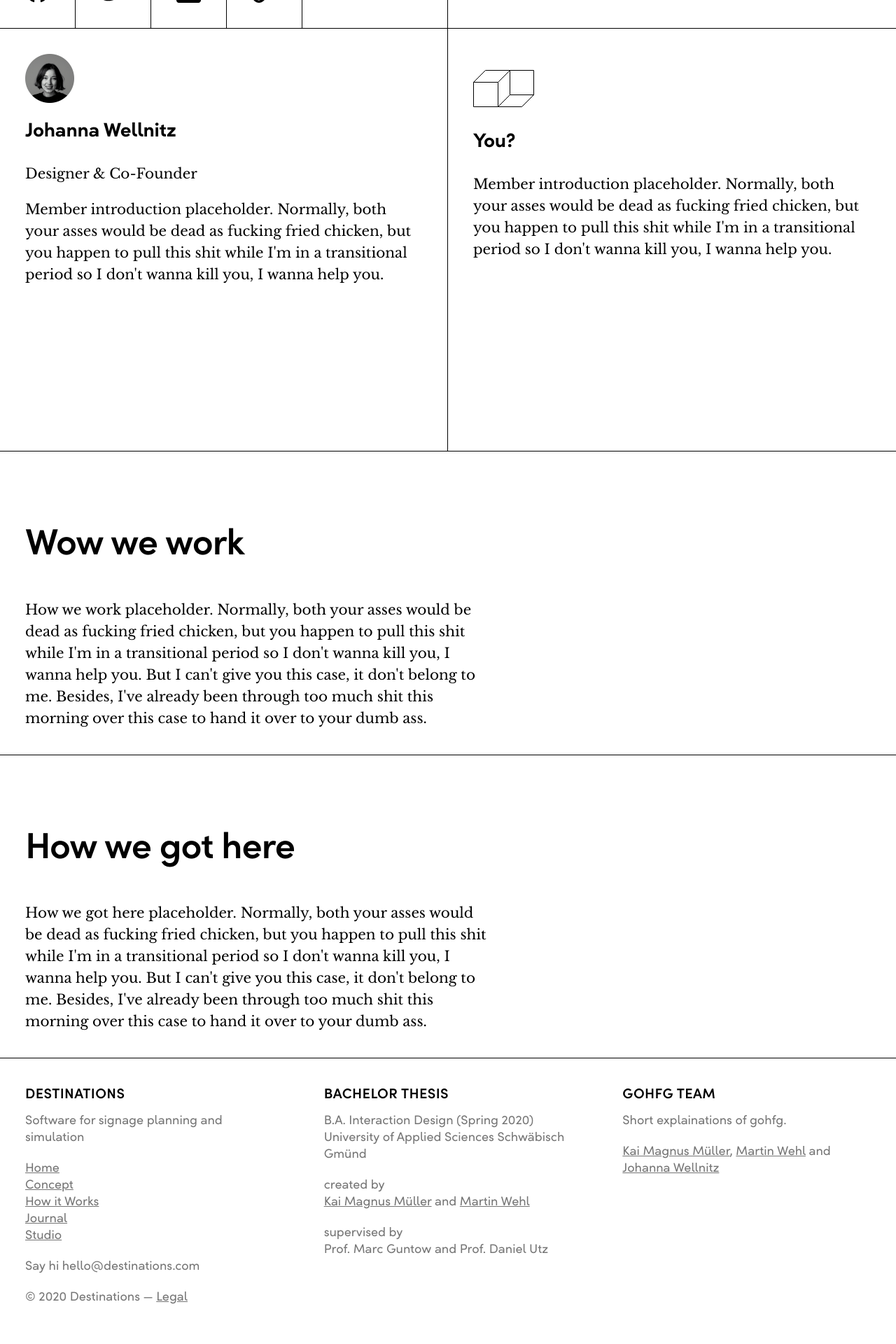
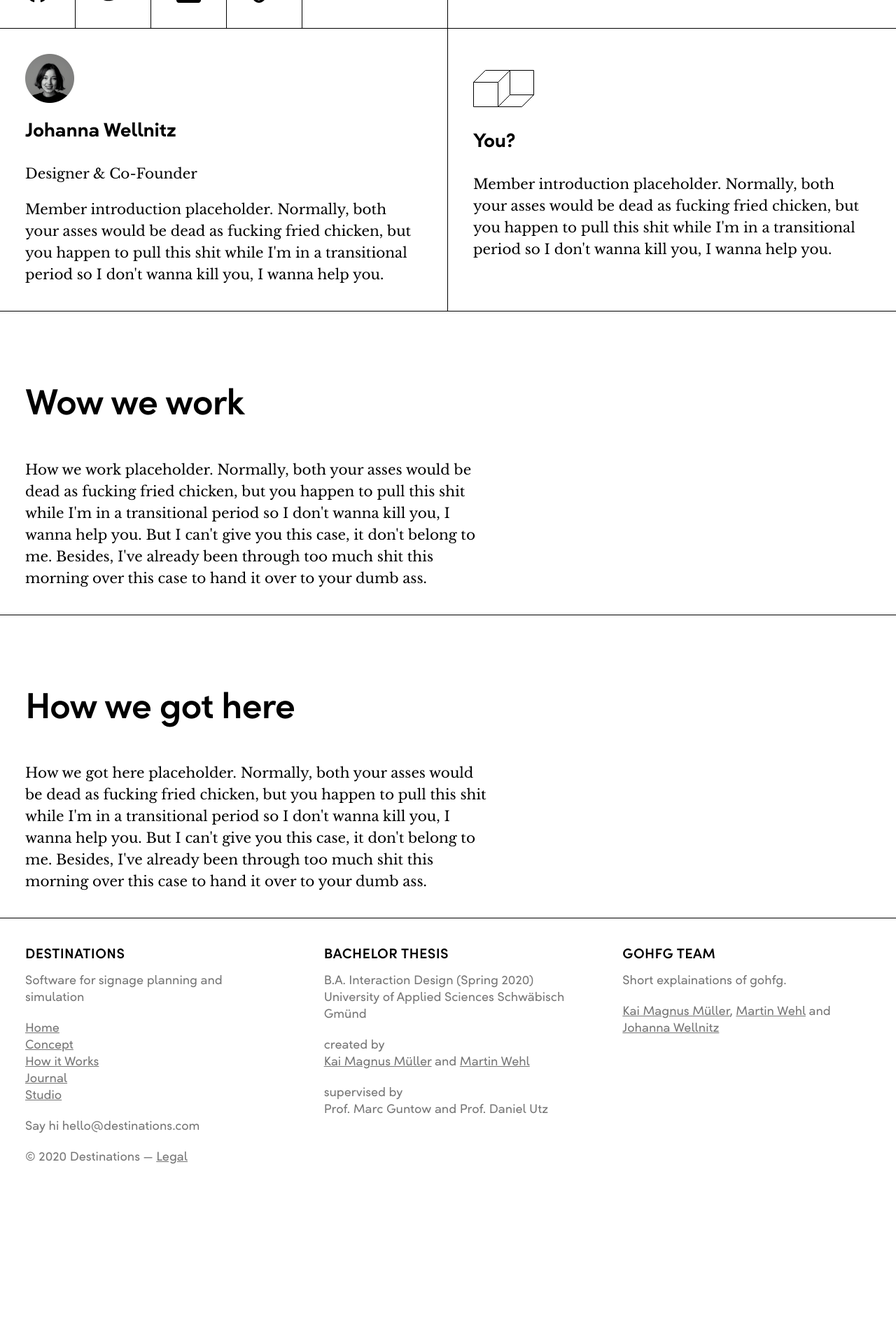
Before and after one commit to The-Destinations-Company/the-destinations-company.github.io, a Jekyll site: the page built from studio.html, in a window 1280 px wide. Shown: the part 1756-3676 px from the top of the page at 70% size. Built offline with Jekyll 4.4.1, drawn with Linux system fonts in a browser that asks for light colours; some web fonts are replaced; after the commit the page ends 3476 px from its top, so only the background shows below that.

Commit message:
make team grid take less space

```diff
--- a/studio.html
+++ b/studio.html
@@ -32,7 +32,7 @@ layout: default
     </section>
 
     <section class="section-white">
-        <div class="grid-normalize-row-height grid-2 grid-2-divider content-grid responsive-wrap">
+        <div class="grid-2 grid-2-divider content-grid responsive-wrap">
             {% for member in site.data.team-members %}
             <div class="content-box-standard member-profile reset-padding team-members">
                 <div class="member-content">
```
